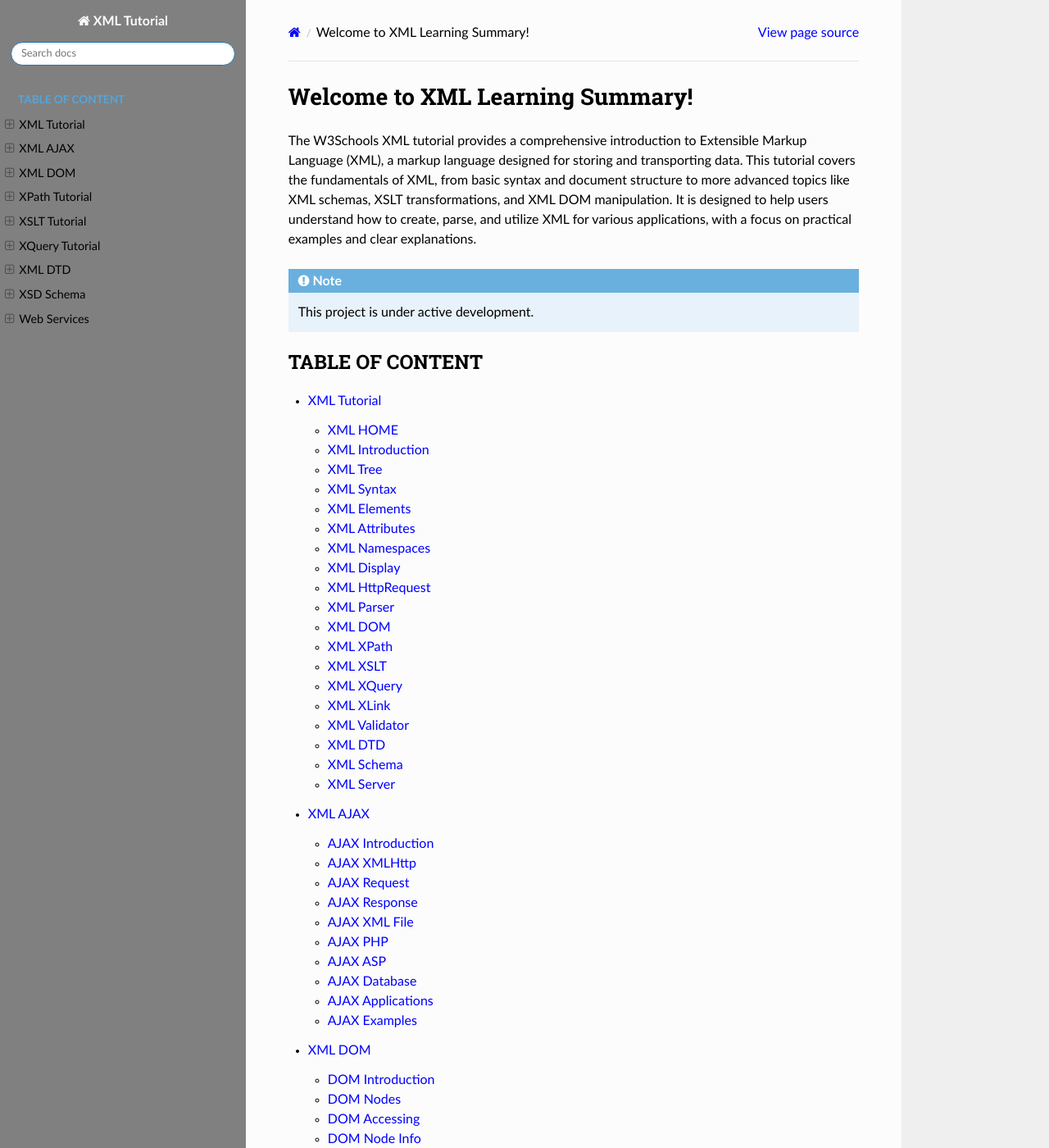
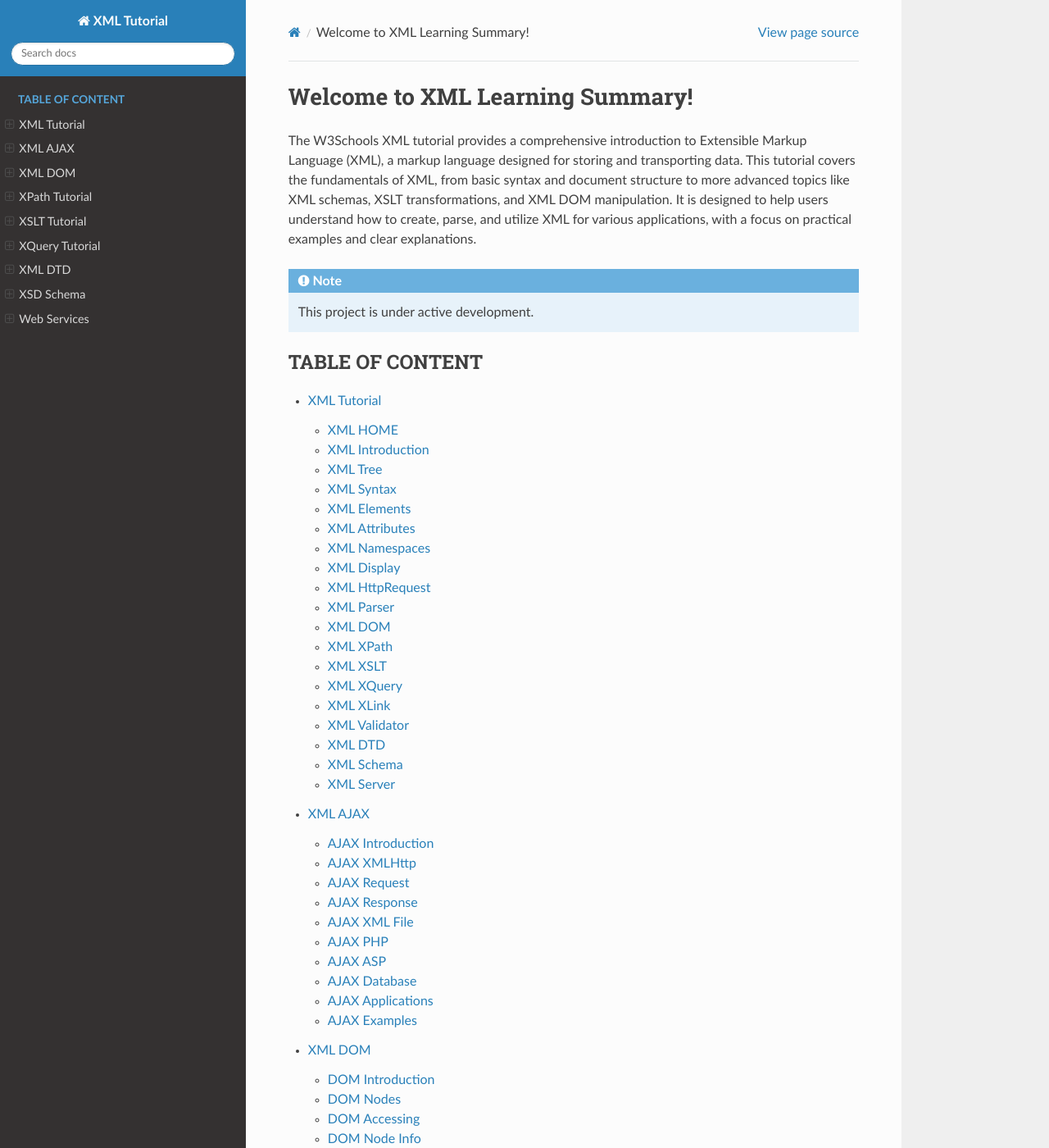
Before and after one commit to tsx-khann/rtd-tutorial, a Sphinx documentation site: the page built from docs/source/index.rst, in a window 1280 px wide and 1400 px high. Shown: the whole window at 82% size. Built offline with Sphinx 7.4.7 and the Read the Docs theme 3.1.0, drawn with Linux system fonts in a browser that asks for light colours; pages that are not in the unit, such as notebooks, are missing from menus.

```diff
--- a/docs/source/conf.py
+++ b/docs/source/conf.py
@@ -38,13 +38,10 @@ html_theme_options = {
     "titles_only": False,          # Shows full titles instead of just headers
 }
 
-# Add custom CSS for light green and white theme
-def setup(app):
-    app.add_css_file('custom.css')
-
-# -- Paths for static files -------------------------------------------------
-html_static_path = ['_static']
-
 # -- Options for EPUB output -------------------------------------------------
 
 epub_show_urls = 'footnote'
+
+
+could u atleast change the color theme
+to light green and white
```
